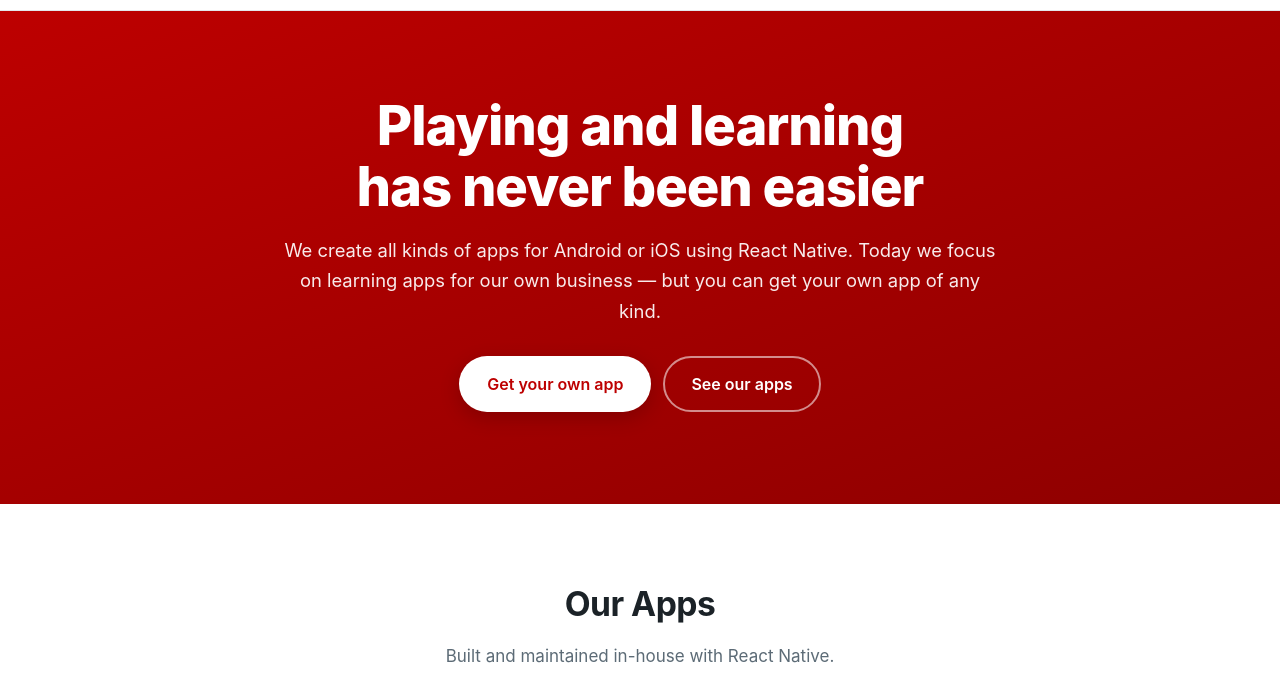
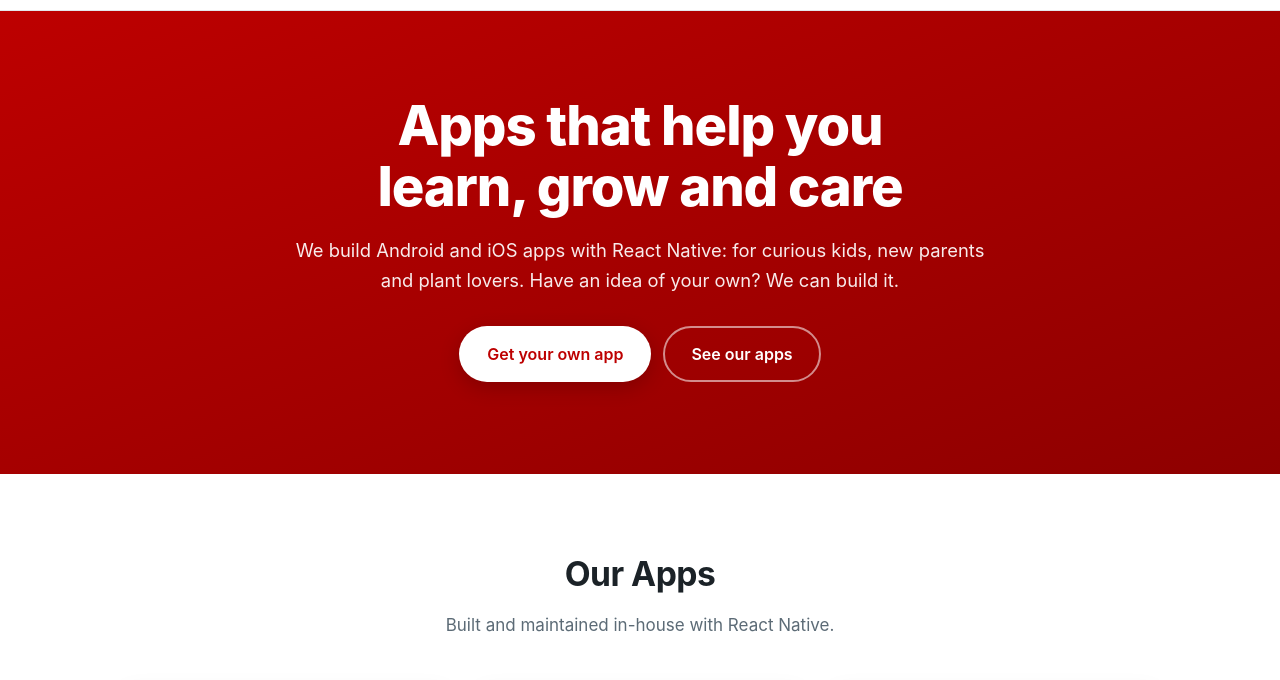
Before and after one commit to samilabud/elilearnapps.com, a plain HTML site: page index.html in a window 1280 px wide. Shown: the part 56-736 px from the top of the page. Drawn offline with Linux system fonts and the light colour scheme.

Commit message:
Refocus homepage slogan on learn, grow and care
Not every app is a game or a learning app (PlantPal, LactaConsejos), so
replace "Playing and learning has never been easier" and the "learning
apps" wording in the hero, title and meta tags.

Co-Authored-By: Claude Opus 5.5 <noreply@anthropic.com>

```diff
--- a/index.html
+++ b/index.html
@@ -3,11 +3,11 @@
 <head>
 <meta charset="utf-8">
 <meta name="viewport" content="width=device-width, initial-scale=1">
-<title>EliLearn Apps — Playing and learning has never been easier</title>
-<meta name="description" content="EliLearn Apps builds learning apps for Android and iOS with React Native. Makers of Animal Adventures, PlantPal, LactaConsejos and Meals To Go.">
+<title>EliLearn Apps — Apps that help you learn, grow and care</title>
+<meta name="description" content="EliLearn Apps builds Android and iOS apps with React Native that help you learn, grow and care. Makers of Animal Adventures, PlantPal, LactaConsejos and Meals To Go.">
 <link rel="canonical" href="https://elilearnapps.com/">
 <meta property="og:title" content="EliLearn Apps">
-<meta property="og:description" content="Playing and learning has never been easier.">
+<meta property="og:description" content="Apps that help you learn, grow and care.">
 <meta property="og:url" content="https://elilearnapps.com/">
 <meta property="og:image" content="https://elilearnapps.com/assets/logoEliLearn-big-hd.png">
 <meta property="og:type" content="website">
@@ -34,9 +34,9 @@
 <main>
   <div class="hero">
     <div class="wrap">
-      <h1>Playing and learning has never been easier</h1>
-      <p>We create all kinds of apps for Android or iOS using React Native. Today we focus on
-         learning apps for our own business &mdash; but you can get your own app of any kind.</p>
+      <h1>Apps that help you learn, grow and care</h1>
+      <p>We build Android and iOS apps with React Native: for curious kids, new parents and
+         plant lovers. Have an idea of your own? We can build it.</p>
       <div class="cta">
         <a class="btn btn-solid" href="#contact">Get your own app</a>
         <a class="btn btn-ghost" href="#apps">See our apps</a>
```
